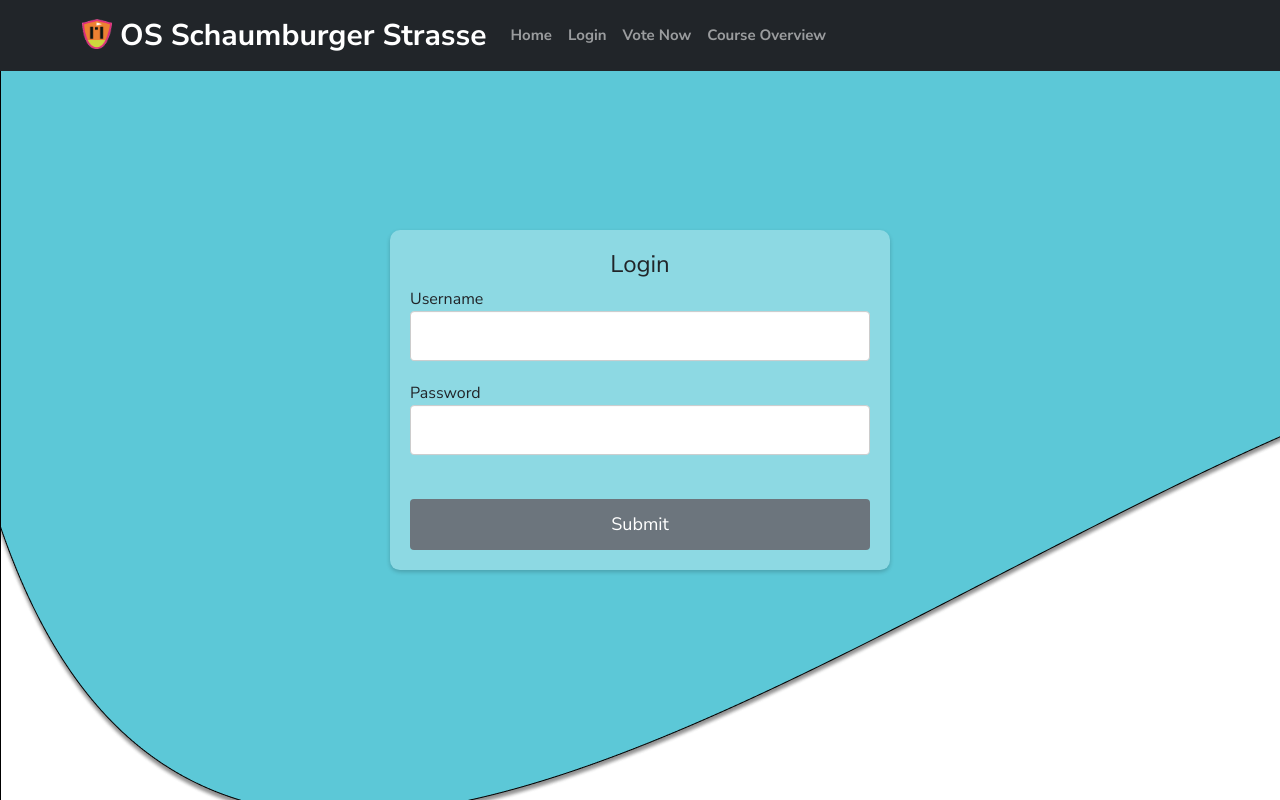
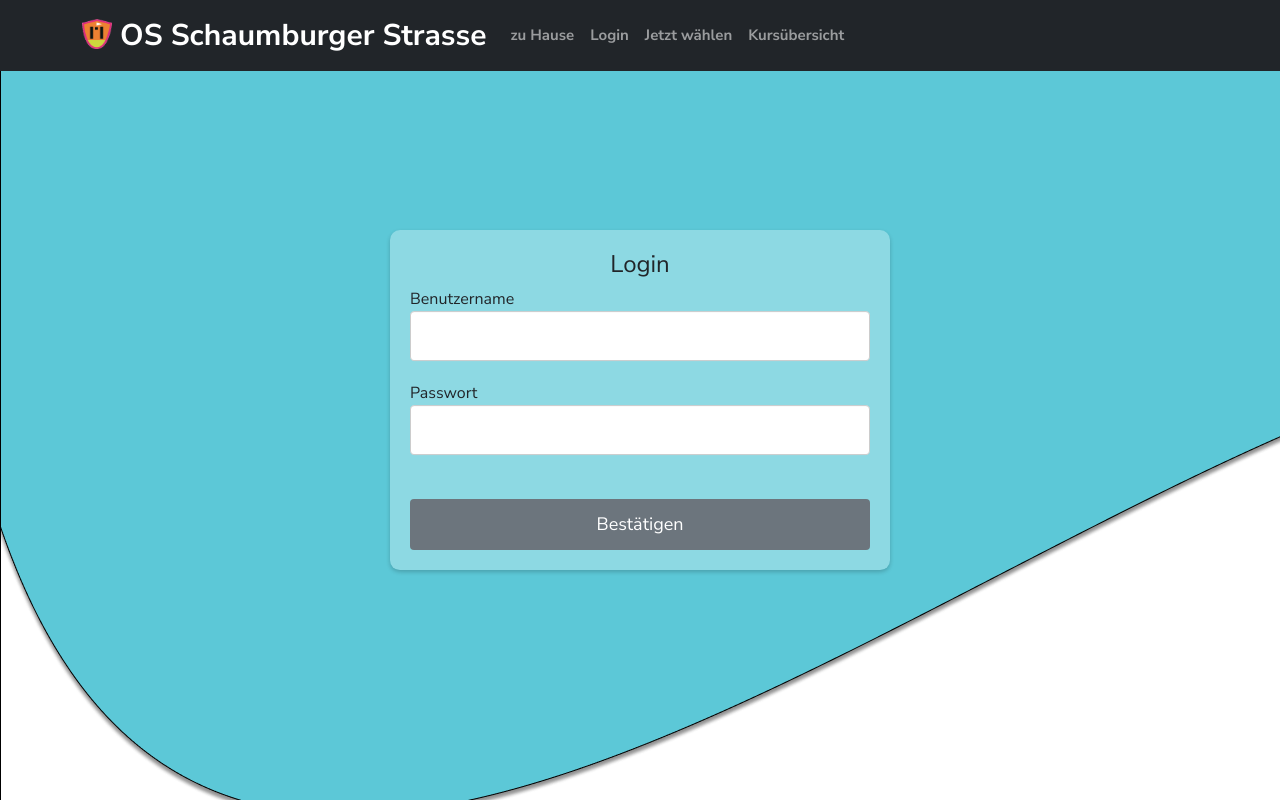
Before and after one commit to Zwennsch/schaumburg-votes, a Flask app: page /auth/login in a window 1280 px wide. Run offline with Flask 2, Linux system fonts and the light colour scheme.

Commit message:
translated  UI to german language

```diff
--- a/voting/auth.py
+++ b/voting/auth.py
@@ -14,12 +14,12 @@ bp = Blueprint('auth', __name__, url_prefix='/auth')
 def login():
     if request.method == 'POST':
         if request.form.get('username') is None:
-            flash("must enter username", 'error')
+            flash("Bitte Benutzernamen eingeben!", 'error')
             return render_template('auth/login.html')
         username = request.form.get('username')
 
         if request.form.get('password') is None:
-            flash("must enter password", 'error')
+            flash("Bitte Passwort eingeben!", 'error')
             return render_template('auth/login.html')
 
         # TODO: I might have to change the default value, actually there shouldn't be one.
@@ -35,10 +35,10 @@ def login():
 
         # case for not signed in successfully, error is set to value
         if user is None:
-            error = 'Incorrect username'
+            error = 'Falscher Benutzername'
             category = 'danger'
         elif not check_password_hash(user['password_hash'], password):
-            error = 'Incorrect password'
+            error = 'Falsches Passwort'
             category = 'danger'
 
         # case that a user us successfully logged_in
@@ -46,7 +46,7 @@ def login():
             session.clear()
             # set the session['user_id'] value correct:
             session['user_id'] = user['id']
-            flash("successfully logged in", 'success')
+            flash("Erfolgreich eingeloggt", 'success')
             return redirect(url_for('views.index'))
 
         flash(error, category=category)
@@ -76,7 +76,7 @@ def login_required(view):
     def wrapped_view(**kwargs):
         if g.user is None:
             # redirect to login if user is not loaded
-            flash("Please Login First", category="info")
+            flash("Bitte erst einloggen.", category="info")
             return redirect(url_for('auth.login'))
         # return original view, if user id logged in
         return view(**kwargs)
--- a/voting/schema.sql
+++ b/voting/schema.sql
@@ -5,7 +5,7 @@ CREATE TABLE user (
     id INTEGER PRIMARY KEY AUTOINCREMENT,
     first_name TEXT NOT NULL,
     last_name TEXT NOT NULL,
-    username TEXT UNIQUE NOT NULL,
+    username TEXT UNIQUE NOT NULL UNIQUE CHECK(length(username) <= 30),
     password_hash TEXT NOT NULL,
     class TEXT NOT NULL,
     vote_passed INTEGER DEFAULT 0,
--- a/voting/static/styles.css
+++ b/voting/static/styles.css
@@ -113,9 +113,13 @@ html, body{
 .navbar-brand {
   font-size: 30px;
 }
-.test html,
-body {
-  height: 100%;
+.vote-container {
+  width: 500px;
+  margin: 0 auto;
+  background-color: rgb(255, 255, 255, 0.3);
+  border-radius: 10px;
+  box-shadow: 0 2px 4px rgba(0, 0, 0, 0.2);
+  padding: 20px;
 }
 .voted {
   text-align: center;
@@ -197,4 +201,7 @@ body {
     align-items: center; /* Add space between the elements */
     height: 100%;
   }
+  .vote-container {
+    width: fit-content;
+  }
 }
--- a/voting/templates/auth/login.html
+++ b/voting/templates/auth/login.html
@@ -1,15 +1,12 @@
-{% extends 'base.html' %}
-
-{% block title %}Log In{% endblock %}
-{% block main %}
-    <div class="login-container centered">
-        <h1>Login</h1>
-        <form method="post">
-            <label for="username">Username</label><br>
-            <input type="text" id="username" name="username" required><br>
-            <label for="password">Password</label><br>
-            <input type="password" id="password" name="password" required><br><br>
-            <input type="submit" value="Submit">
-        </form>
-    </div>
+{% extends 'base.html' %} {% block title %}Log In{% endblock %} {% block main %}
+<div class="login-container centered">
+  <h1>Login</h1>
+  <form method="post">
+    <label for="username">Benutzername</label><br />
+    <input type="text" id="username" name="username" required /><br />
+    <label for="password">Passwort</label><br />
+    <input type="password" id="password" name="password" required /><br /><br />
+    <input type="submit" value="Bestätigen" />
+  </form>
+</div>
 {% endblock %}
--- a/voting/templates/base.html
+++ b/voting/templates/base.html
@@ -46,7 +46,7 @@
           <ul class="navbar-nav">
             <!-- TODO: make a link active depending on the page the user is on-->
             <li class="nav-item">
-              <a class="nav-link" href="{{ url_for('views.index')}}">Home</a>
+              <a class="nav-link" href="{{ url_for('views.index')}}">zu Hause</a>
             </li>
             {% if g.user %}
             <li class="nav-item">
@@ -58,11 +58,11 @@
             </li>
             {% endif %}
             <li class="nav-item">
-              <a class="nav-link" href="{{ url_for('views.vote')}}">Vote Now</a>
+              <a class="nav-link" href="{{ url_for('views.vote')}}">Jetzt wählen</a>
             </li>
             <li class="nav-item">
               <a class="nav-link" href="{{ url_for('views.overview')}}"
-                >Course Overview</a
+                >Kursübersicht</a
               >
             </li>
           </ul>
--- a/voting/templates/views/vote2.html
+++ b/voting/templates/views/vote2.html
@@ -2,7 +2,7 @@
 
 <div class="centered">
   <form method="post">
-    <div class="form-groups vertical-buttons login-container">
+    <div class="form-groups vertical-buttons vote-container">
       {% for i in range(3) %}
       <div class="form-group container">
         <label for="wahl{{i+1}}">{{i+1}}. Wahl</label>
@@ -12,7 +12,7 @@
           id="wahl{{i+1}}"
           name="wahl{{i+1}}"
         >
-          <option selected disabled>choose course</option>
+          <option selected disabled>Kurs wählen</option>
           {% for course in courses %}
           <option value="{{course.name}}">{{course.name}}</option>
           {% endfor %}
@@ -31,7 +31,7 @@
       </button>
     </div>
     <div class="button-container">
-      <button type="submit" class="btn" id="vote-btn">Vote now!</button>
+      <button type="submit" class="btn" id="vote-btn">Jetzt wählen!</button>
     </div>
   </form>
 </div>
--- a/voting/templates/views/voted.html
+++ b/voting/templates/views/voted.html
@@ -16,6 +16,7 @@
         <li class="list-group-item">3. Wahl: {{ vote['third_vote'] }}</li>
       </ul>
     </div>
+
   </div>
 </div>
 {% endblock %}
--- a/voting/views.py
+++ b/voting/views.py
@@ -21,7 +21,7 @@ def vote():
 
         # check that a vote for every choice has been made:
         if None in (wahl_1, wahl_2, wahl_3):
-            flash("Invalid vote. Please vote again.", "warning")
+            flash("Wahl ungültig. Bitte wiederholen", "warning")
             return redirect(url_for('views.vote'))
 
         # check for no duplicates
@@ -41,7 +41,7 @@ def vote():
                 (wahl_1, wahl_2, wahl_3, id)
            )
         #    print('vote already passed')
-           flash("your vote has been updated", "success")
+           flash("Deine Wahl wurde aktualisiert", "success")
 
         # save first votes into vote-table in db
         else:
@@ -55,7 +55,7 @@ def vote():
                 "UPDATE user SET vote_passed = 1 WHERE id = ?",
                 (id,)
             )
-            flash("Your Vote has been saved!", "success")
+            flash("Deine Wahl wurde gespeichert", "success")
         db.commit()
 
     return redirect(url_for('views.index'))
```
